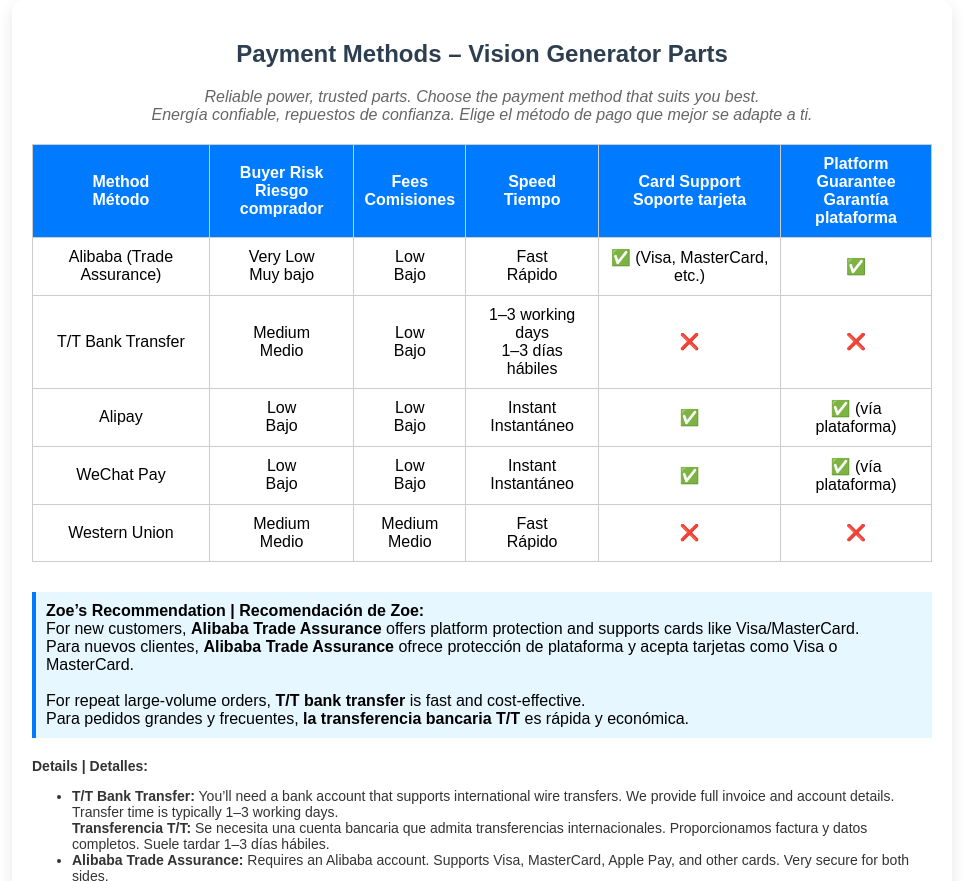
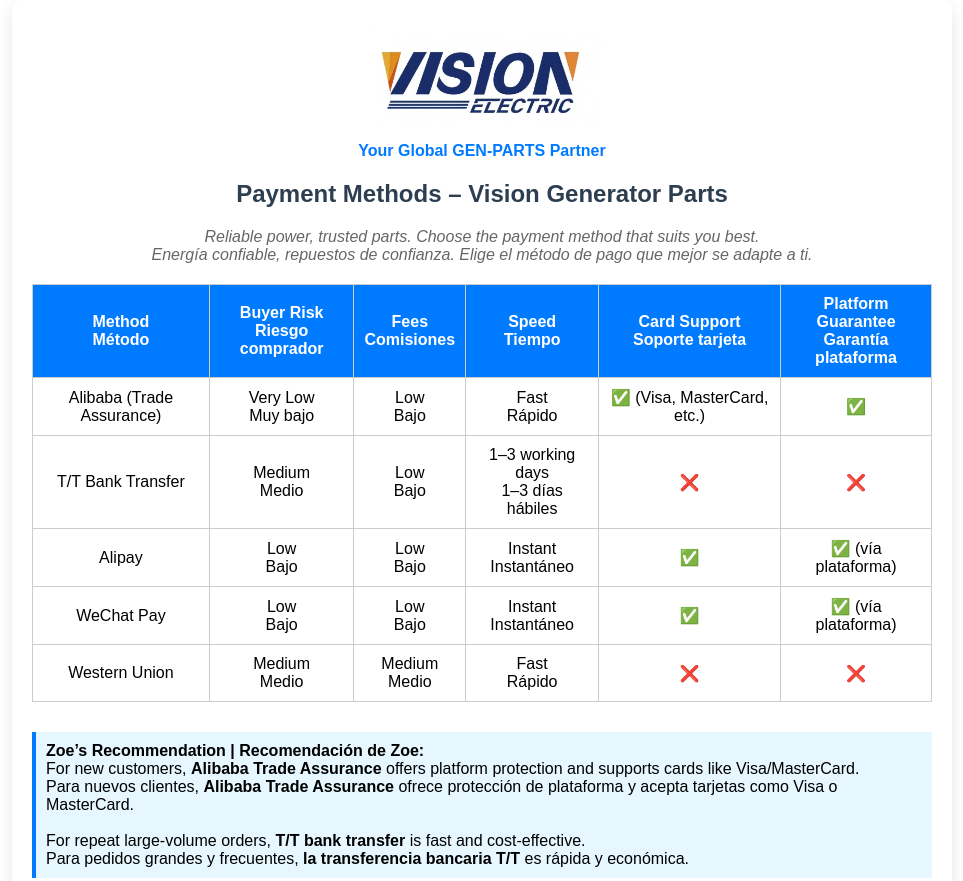
Before and after one commit to Zoehuavision/Payment-Methods-VISION, a plain HTML site: page index.html in a window 1280 px wide. Shown: the top 881 px of the page, without its empty margins (158-1121 px from the left). Drawn offline with Linux system fonts and the light colour scheme.

Commit message:
Update index.html

```diff
--- a/index.html
+++ b/index.html
@@ -14,6 +14,21 @@
       background-color: #ffffff;
       border-radius: 12px;
       box-shadow: 0 6px 16px rgba(0, 0, 0, 0.1);
+    }
+    .logo {
+      text-align: center;
+      margin-top: 10px;
+      margin-bottom: 10px;
+    }
+    .logo img {
+      max-width: 240px;
+      height: auto;
+    }
+    .slogan {
+      text-align: center;
+      font-weight: bold;
+      color: #007bff;
+      margin-bottom: 20px;
     }
     h2 {
       text-align: center;
@@ -53,6 +68,12 @@
   </style>
 </head>
 <body>
+
+  <div class="logo">
+    <img src="logo.png" alt="Vision Logo">
+  </div>
+  <div class="slogan">Your Global GEN-PARTS Partner</div>
+
   <h2>Payment Methods – Vision Generator Parts</h2>
   <p class="intro">Reliable power, trusted parts. Choose the payment method that suits you best.<br>
   Energía confiable, repuestos de confianza. Elige el método de pago que mejor se adapte a ti.</p>
@@ -129,5 +150,6 @@
         <strong>Western Union:</strong> Apto para pagos pequeños y urgentes. Procesamiento rápido, pero sin garantía de plataforma.</li>
     </ul>
   </div>
+
 </body>
 </html>
```
